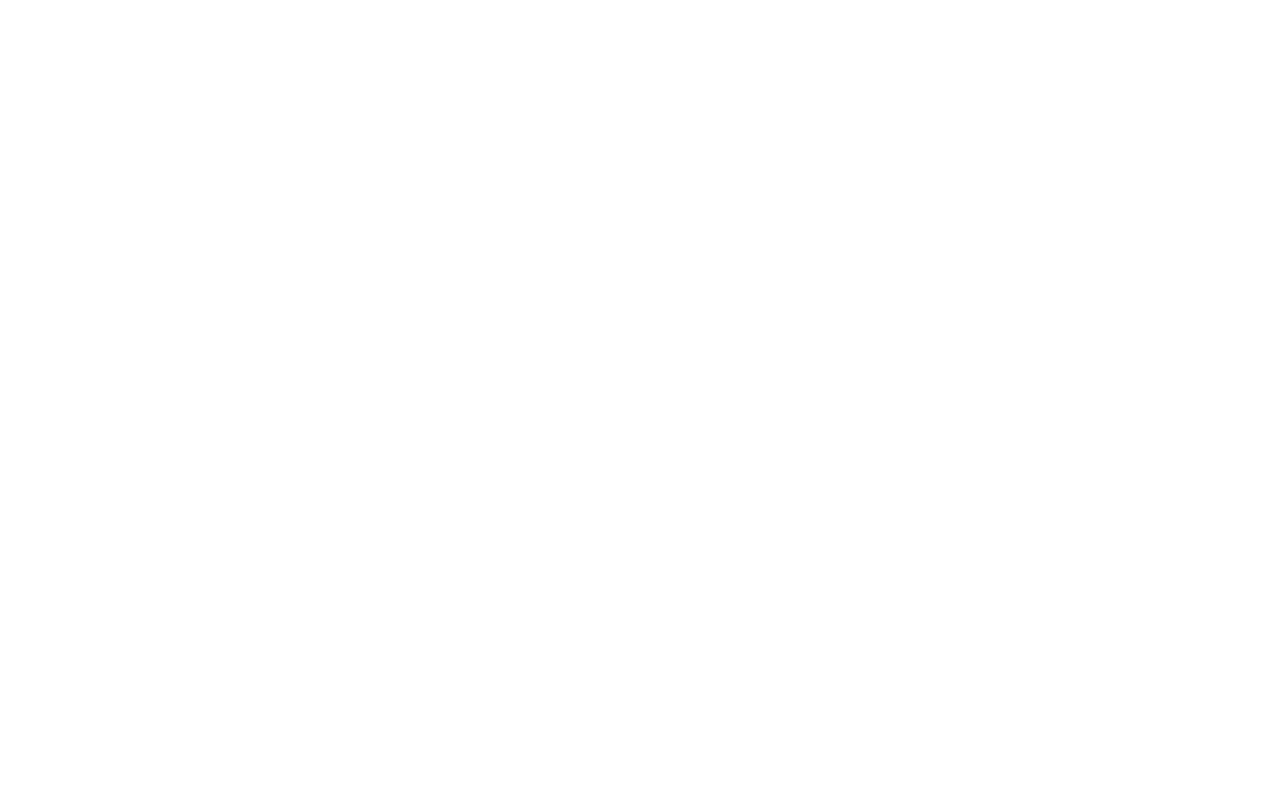
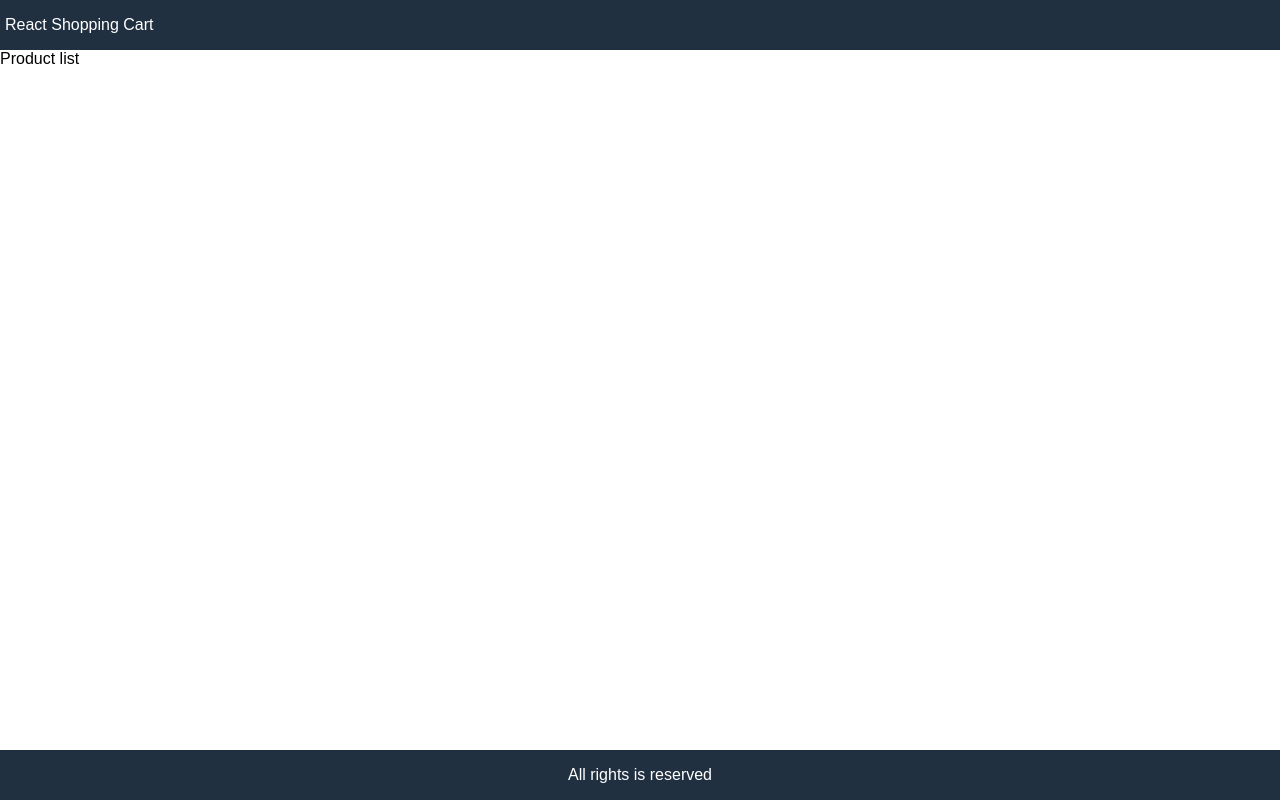
Before and after one commit to RSo21/Shopping-Cart-React, a React (Create React App) app: page / in a window 1280 px wide. Built offline with nearby package versions, Linux system fonts and the light colour scheme.

Commit message:
add footer and header styles

```diff
--- a/src/App.js
+++ b/src/App.js
@@ -2,10 +2,16 @@
 
 function App() {
   return (
-    <div className="App">
-      <header className="App-header">
-
+    <div className="grid-container">
+      <header>
+        <a href="/">React Shopping Cart</a>
       </header>
+      <main>
+        Product list
+      </main>
+      <footer>
+        All rights is reserved
+      </footer>
     </div>
   );
 }
--- a/src/index.css
+++ b/src/index.css
@@ -1,13 +1,50 @@
-body {
-  margin: 0;
-  font-family: -apple-system, BlinkMacSystemFont, 'Segoe UI', 'Roboto', 'Oxygen',
-    'Ubuntu', 'Cantarell', 'Fira Sans', 'Droid Sans', 'Helvetica Neue',
-    sans-serif;
-  -webkit-font-smoothing: antialiased;
-  -moz-osx-font-smoothing: grayscale;
+html{
+  font-size: 62.5%;
+  box-sizing: border-box;
 }
 
-code {
-  font-family: source-code-pro, Menlo, Monaco, Consolas, 'Courier New',
-    monospace;
+body,
+#root{
+  height: 100vh;
+  margin: 0;
 }
+body, input, select, textarea{
+  font-size: 1.6rem;
+  font-family: Arial, Helvetica, sans-serif;
+}
+.grid-container{
+  display: grid;
+  grid-template-areas: "header"
+  "main"
+  "footer";
+  grid-template-rows: 5rem 1fr 5rem;
+  grid-template-columns: 1fr;
+  height: 100%;
+}
+a:hover{
+  color: #ff8000;
+}
+header{
+  grid-area: header;
+  background-color: #203040;
+  color: #ffffff;
+  display: flex;
+  align-items: center;
+  padding: .5rem;
+}
+header a{
+  color: #ffffff;
+  text-decoration: none;
+}
+a
+main{
+  grid-area: main;
+}
+footer{
+  grid-area: footer;
+  background-color: #203040;
+  color: #ffffff;
+  display: flex;
+  justify-content: center;
+  align-items: center;
+}
```
